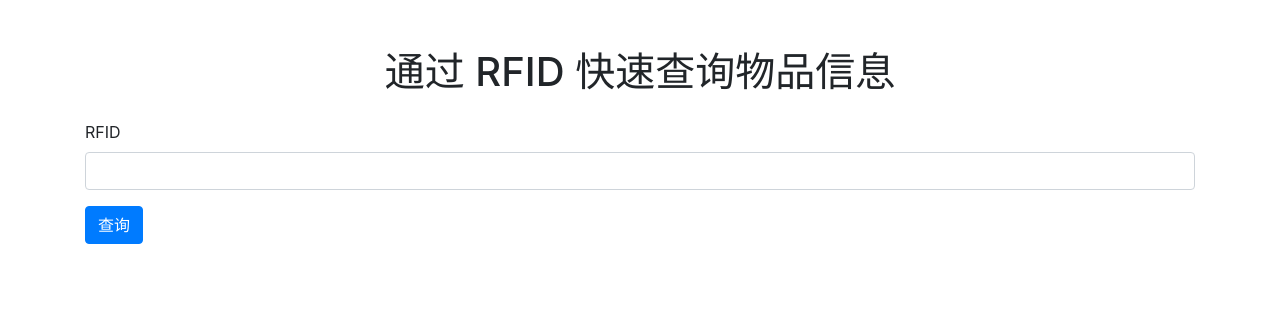
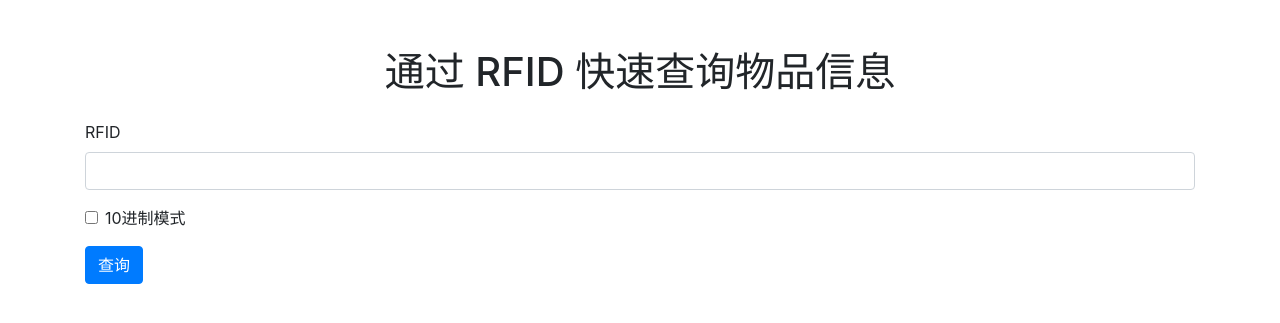
Before and after one commit to Weixiang/navbar-server, a Django app: page /rfid/ in a window 1280 px wide. Shown: the top 323 px of the page. Run offline with Django 5.2, Linux system fonts and the light colour scheme; the visitor is signed in with stand-in values (Sample User, id 1); some libraries are stand-ins or nearby versions.

Commit message:
添加10进制卡号支持。

```diff
--- a/navsys/navsysMain/admin.py
+++ b/navsys/navsysMain/admin.py
@@ -20,7 +20,7 @@ class ItemAdmin(admin.ModelAdmin):
     list_per_page = 20
     fieldsets = (
         (None, {
-            'fields': ('name', 'price', 'quantity', 'location', 'status', 'remark', 'operator')
+            'fields': ('name', 'rfid', 'price', 'quantity', 'location', 'status', 'remark', 'operator')
         }),
     )
     # 增加自定义按钮
--- a/navsys/navsysMain/templates/rfid.html
+++ b/navsys/navsysMain/templates/rfid.html
@@ -16,11 +16,15 @@
 <body>
     <div class="container mt-5">
         <h1 class="text-center">通过 RFID 快速查询物品信息</h1>
-        <form method="post" class="mt-4">
+        <form method="post" class="mt-4" id="rfid-form">
             {% csrf_token %}
             <div class="form-group">
                 <label for="{{ form.rfid.id_for_label }}">{{ form.rfid.label }}</label>
                 <input type="text" name="{{ form.rfid.name }}" id="{{ form.rfid.id_for_label }}" class="form-control" maxlength="100" value="{{ form.rfid.value|default_if_none:'' }}">
+            </div>
+            <div class="form-group form-check">
+                <input type="checkbox" class="form-check-input" id="decimalModeCheck">
+                <label class="form-check-label" for="decimalModeCheck">10进制模式</label>
             </div>
             <button type="submit" class="btn btn-primary">查询</button>
         </form>
@@ -73,6 +77,21 @@
     </div>
 
     <script>
+
+        document.getElementById('rfid-form').addEventListener('submit', function(event) {
+            const decimalModeCheck = document.getElementById('decimalModeCheck');
+            if (decimalModeCheck.checked) {
+                const rfidInput = document.getElementById('{{ form.rfid.id_for_label }}');
+                const decimalNumber = parseInt(rfidInput.value, 10);
+                let hexCardNumber = decimalNumber.toString(16).toUpperCase().padStart(8, '0');
+                let reversedHex = '';
+                for (let i = hexCardNumber.length; i > 0; i -= 2) {
+                    reversedHex += hexCardNumber.substring(i - 2, i);
+                }
+                rfidInput.value = reversedHex;
+            }
+        });
+
         document.getElementById('call-item-btn').addEventListener('click', function(event) {
             event.preventDefault();
             let rfid = document.getElementById('{{ form.rfid.id_for_label }}').value;
```
